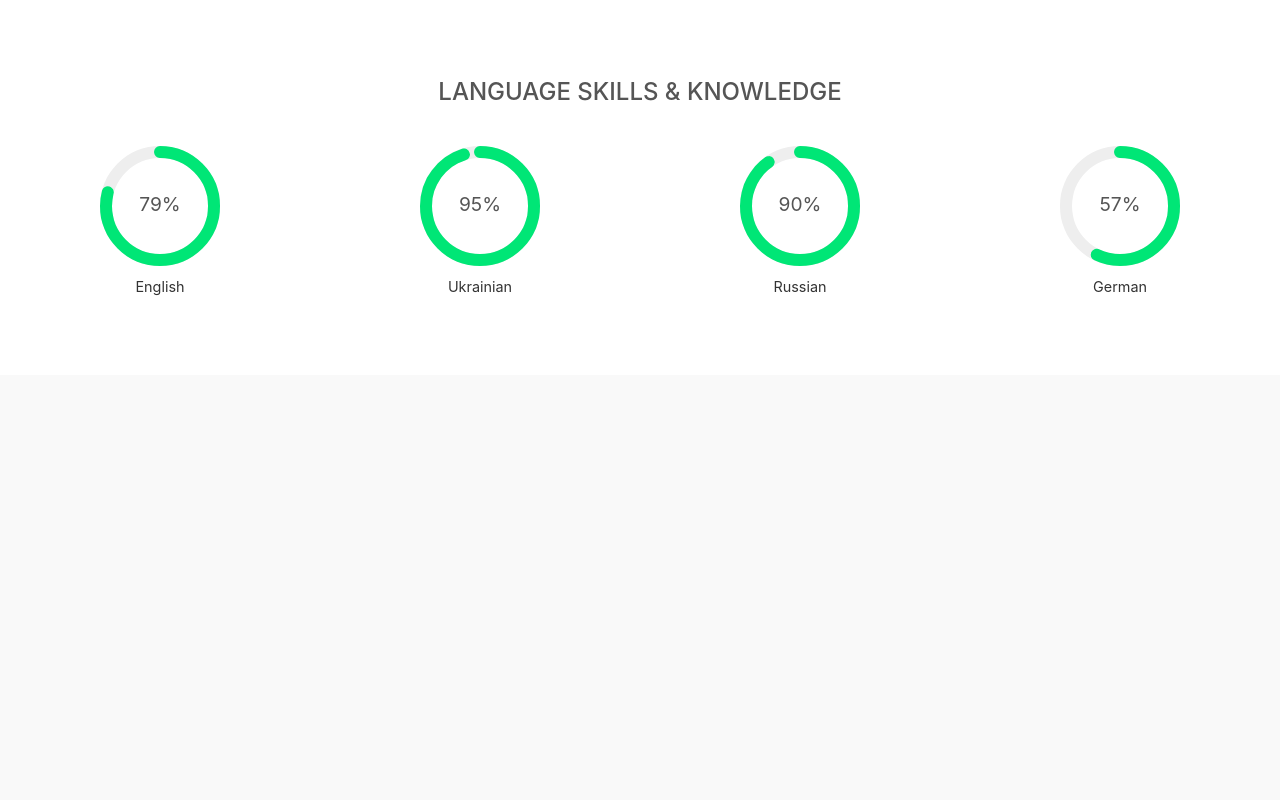
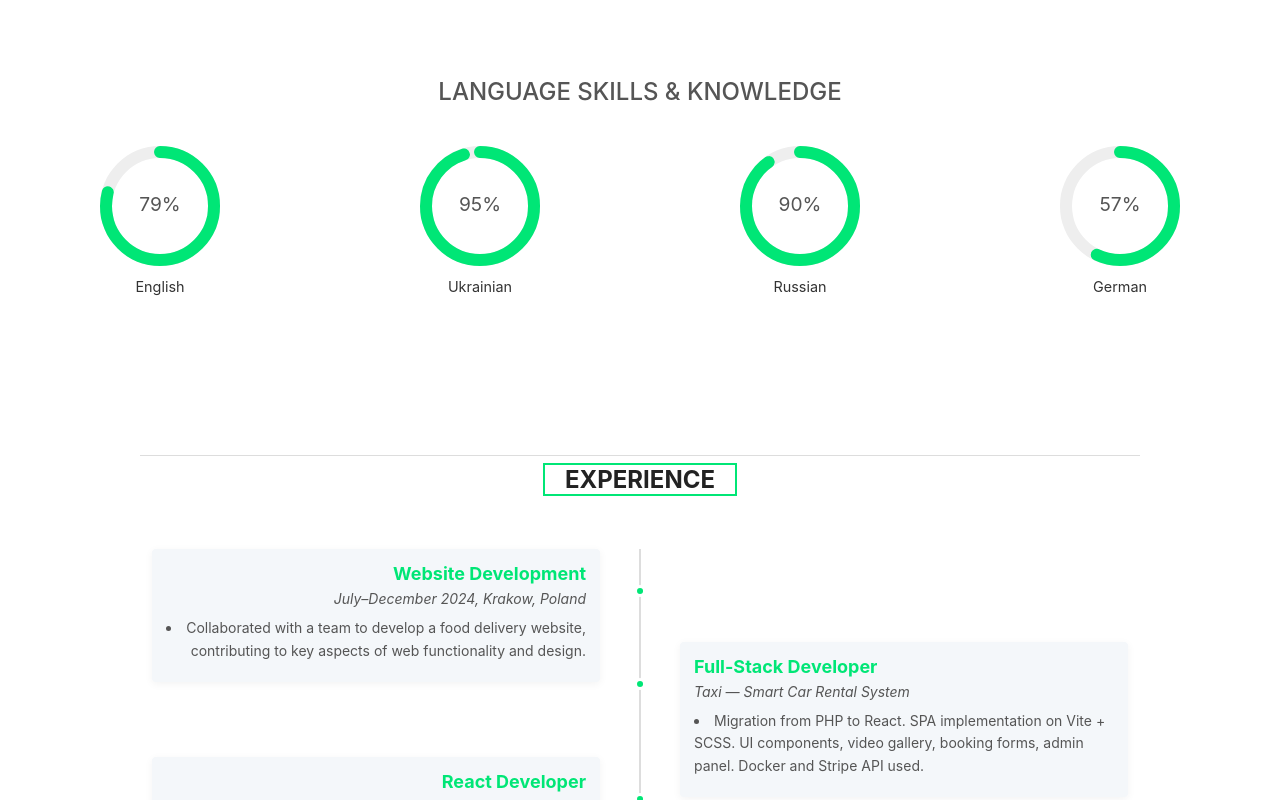
Before and after one commit to Serhiy7/my-portfolio, a React (Vite) app: page / in a window 1280 px wide. Shown: the part 2000-2800 px from the top of the page. Before the commit the page ends 2375 px from the top, so only its background shows below. Built offline with nearby package versions, Linux system fonts and the light colour scheme.

Commit message:
experience

```diff
--- a/src/App.jsx
+++ b/src/App.jsx
@@ -3,7 +3,7 @@ import { Hero } from "./components/Hero/Hero";
 import { About } from "./components/About/About";
 import { Skills } from "./components/Skills/Skills";
 import { LanguageSkills } from "./components/LanguageSkills/LanguageSkills";
-// …и остальные
+import { Experience } from "./components/Experience/Experience";
 
 export default function App() {
   return (
@@ -13,7 +13,7 @@ export default function App() {
       <About />
       <Skills />
       <LanguageSkills />
-      {/* <Experience /> */}
+      <Experience />
       {/* <Projects /> */}
       {/* <Contact /> */}
     </>
--- /dev/null
+++ b/src/components/Experience/Experience.jsx
@@ -0,0 +1,90 @@
+import React from "react";
+import { useInView } from "../../hooks/useInView";
+import styles from "./Experience.module.css";
+
+const entries = [
+  {
+    title: "Website Development",
+    period: "July–December 2024, Krakow, Poland",
+    details: [
+      "Collaborated with a team to develop a food delivery website, contributing to key aspects of web functionality and design.",
+    ],
+    side: "left",
+  },
+  {
+    title: "Full-Stack Developer",
+    period: "Taxi — Smart Car Rental System",
+    details: [
+      "Migration from PHP to React. SPA implementation on Vite + SCSS. UI components, video gallery, booking forms, admin panel. Docker and Stripe API used.",
+    ],
+    side: "right",
+  },
+  {
+    title: "React Developer",
+    period: "MiniPlayerForYouTube 2025",
+    details: [
+      "Learning HTML, CSS, JavaScript, React, Firebase. Participation in challenges, portfolio creation, Git/GitHub, Figma layouts. Basic PHP and MySQL.",
+    ],
+    side: "left",
+  },
+  {
+    title: "Frontend Developer",
+    period: "Freelance 2024 – 2025",
+    details: [
+      "Used Firebase, REST API, Chart.js, local storage, responsive layout and custom interfaces.",
+    ],
+    side: "right",
+  },
+  {
+    title: "Frontend Student",
+    period: "Self-learning & Online Courses 2023 – 2024",
+    details: [
+      "Learning HTML, CSS, JavaScript, React, Firebase. Participation in challenges, portfolio creation, Git/GitHub, Figma layouts. Basic PHP and MySQL.",
+    ],
+    side: "left",
+  },
+  {
+    title: "Electrician",
+    period: "November 2018–March 2024",
+    details: [
+      "Maintenance and repair of automated ship control systems, including programmable logic controllers (PLC) and monitoring systems. Working with digital control systems (SCADA, HMI).",
+    ],
+    side: "right",
+  },
+];
+
+export function Experience() {
+  const [ref, inView] = useInView({ threshold: 0.3 });
+
+  return (
+    <section
+      id="experience"
+      ref={ref}
+      className={`${styles.experience} ${inView ? styles.inView : ""}`}
+    >
+      <div className={styles.header}>
+        <hr />
+        <h2>EXPERIENCE</h2>
+      </div>
+
+      <div className={styles.timeline}>
+        <div className={styles.line} />
+
+        {entries.map((e, i) => (
+          <div key={i} className={`${styles.entry} ${styles[e.side]}`}>
+            <div className={styles.dot} />
+            <div className={styles.card}>
+              <h4 className={styles.title}>{e.title}</h4>
+              <div className={styles.period}>{e.period}</div>
+              <ul className={styles.details}>
+                {e.details.map((text, j) => (
+                  <li key={j}>{text}</li>
+                ))}
+              </ul>
+            </div>
+          </div>
+        ))}
+      </div>
+    </section>
+  );
+}
--- /dev/null
+++ b/src/components/Experience/Experience.module.css
@@ -0,0 +1,245 @@
+.experience {
+  padding: 80px 20px;
+  background: #fff;
+  color: #333;
+  font-family: "Inter", sans-serif;
+}
+
+/* Заголовок */
+.header {
+  max-width: 1000px;
+  margin: 0 auto 40px;
+  text-align: center;
+  position: relative;
+}
+.header hr {
+  border: none;
+  border-top: 1px solid #ddd;
+  margin-bottom: 20px;
+}
+.header h2 {
+  display: inline-block;
+  padding: 0 20px;
+  background: #fff;
+  position: relative;
+  top: -13px;
+  font-weight: 700;
+  color: #222;
+  border: 2px solid #00e676;
+}
+
+/* Таймлайн */
+.timeline {
+  position: relative;
+  max-width: 1000px;
+  margin: 0 auto;
+  padding-bottom: 60px; /* место под последнюю */
+}
+.line {
+  position: absolute;
+  left: 50%;
+  top: 0;
+  bottom: 0;
+  width: 2px;
+  background: #ddd;
+  transform: translateX(-50%);
+}
+
+/* Базовая запись */
+.entry {
+  position: relative;
+  width: 50%;
+  box-sizing: border-box;
+  opacity: 0;
+  transform: translateY(20px);
+  transition: opacity 0.6s ease, transform 0.6s ease;
+  margin: 0;
+}
+/* «Нахлёст» */
+.entry + .entry {
+  margin-top: -40px;
+}
+
+.entry:last-of-type {
+  margin-top: -60px;
+}
+
+.left {
+  text-align: right;
+}
+.right {
+  left: 50%;
+  text-align: left;
+}
+
+/* появление поочерёдно сверху-вниз */
+.inView .entry:nth-child(2) {
+  opacity: 1;
+  transform: translateY(0);
+  transition-delay: 0.2s;
+}
+.inView .entry:nth-child(3) {
+  opacity: 1;
+  transform: translateY(0);
+  transition-delay: 0.4s;
+}
+.inView .entry:nth-child(4) {
+  opacity: 1;
+  transform: translateY(0);
+  transition-delay: 0.6s;
+}
+.inView .entry:nth-child(5) {
+  opacity: 1;
+  transform: translateY(0);
+  transition-delay: 0.8s;
+}
+.inView .entry:nth-child(6) {
+  opacity: 1;
+  transform: translateY(0);
+  transition-delay: 1s;
+}
+.inView .entry:nth-child(7) {
+  opacity: 1;
+  transform: translateY(0);
+  transition-delay: 1.2s;
+}
+
+/* выезд карточек к центру */
+.inView .entry:nth-child(2) .card {
+  opacity: 1;
+  transform: translateX(0);
+  transition-delay: 0.2s;
+}
+.inView .entry:nth-child(3) .card {
+  opacity: 1;
+  transform: translateX(0);
+  transition-delay: 0.4s;
+}
+.inView .entry:nth-child(4) .card {
+  opacity: 1;
+  transform: translateX(0);
+  transition-delay: 0.6s;
+}
+.inView .entry:nth-child(5) .card {
+  opacity: 1;
+  transform: translateX(0);
+  transition-delay: 0.8s;
+}
+.inView .entry:nth-child(6) .card {
+  opacity: 1;
+  transform: translateX(0);
+  transition-delay: 1s;
+}
+.inView .entry:nth-child(7) .card {
+  opacity: 1;
+  transform: translateX(0);
+  transition-delay: 1.2s;
+}
+
+/* Точка */
+.dot {
+  position: absolute;
+  top: 36px;
+  width: 12px;
+  height: 12px;
+  background: #00e676;
+  border: 3px solid #fff;
+  border-radius: 50%;
+  animation: pulse 1.5s ease-in-out infinite;
+}
+.left .dot {
+  right: -6px;
+}
+.right .dot {
+  left: -6px;
+}
+
+/* Карточка — «выезжает» к центру */
+.card {
+  display: inline-block;
+  background: #f4f7fa;
+  padding: 14px;
+  border-radius: 4px;
+  box-shadow: 0 2px 8px rgba(0, 0, 0, 0.05);
+  width: calc(100% - 52px);
+  transform: translateX(var(--tx, 0));
+  transition: opacity 0.6s ease, transform 0.6s ease;
+  opacity: 0;
+}
+
+/* задаём начальное смещение по сторонам */
+.left .card {
+  --tx: -50px;
+  margin-right: 40px;
+}
+.right .card {
+  --tx: 50px;
+  margin-left: 40px;
+}
+
+/* анимация «выезда» + делаем видимой */
+.inView .entry:nth-of-type(1) .card {
+  opacity: 1;
+  transform: translateX(0);
+  transition-delay: 0.2s;
+}
+.inView .entry:nth-of-type(2) .card {
+  opacity: 1;
+  transform: translateX(0);
+  transition-delay: 0.4s;
+}
+.inView .entry:nth-of-type(3) .card {
+  opacity: 1;
+  transform: translateX(0);
+  transition-delay: 0.6s;
+}
+.inView .entry:nth-of-type(4) .card {
+  opacity: 1;
+  transform: translateX(0);
+  transition-delay: 0.8s;
+}
+.inView .entry:nth-of-type(5) .card {
+  opacity: 1;
+  transform: translateX(0);
+  transition-delay: 1s;
+}
+.inView .entry:nth-of-type(6) .card {
+  opacity: 1;
+  transform: translateX(0);
+  transition-delay: 1.2s;
+}
+
+/* Содержимое */
+.title {
+  margin: 0 0 6px;
+  color: #00e676;
+  font-size: 18px;
+}
+.period {
+  font-size: 14px;
+  font-style: italic;
+  color: #555;
+  margin-bottom: 10px;
+}
+.details {
+  list-style: disc inside;
+  color: #555;
+  font-size: 14px;
+  line-height: 1.6;
+  margin: 0;
+  padding-left: 0;
+}
+.details li {
+  margin-bottom: 6px;
+}
+
+/* Пульс */
+@keyframes pulse {
+  0%,
+  100% {
+    transform: scale(1);
+  }
+  50% {
+    transform: scale(1.3);
+  }
+}
```
